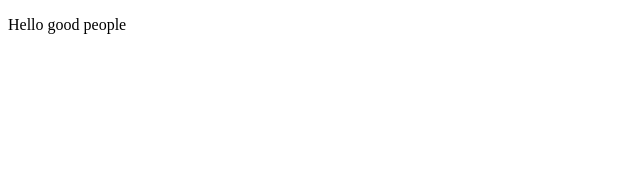
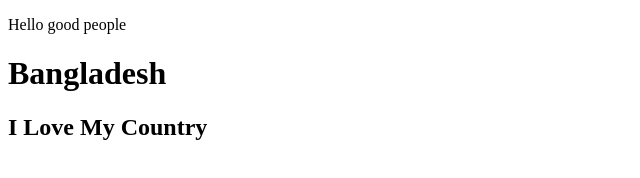
Before and after one commit to Shamraj-Deb-Nath/practice-1, a plain HTML site: page index.html in a window 1280 px wide. Shown: the whole page, without its empty margins (0-640 px from the left). Drawn offline with Linux system fonts and the light colour scheme.

Commit message:
Bangladesh Added

```diff
--- a/index.html
+++ b/index.html
@@ -7,5 +7,7 @@
 </head>
 <body>
     <p>Hello good people</p>
+    <h1>Bangladesh</h1>
+    <h2>I Love My Country</h2>
 </body>
 </html>
```
